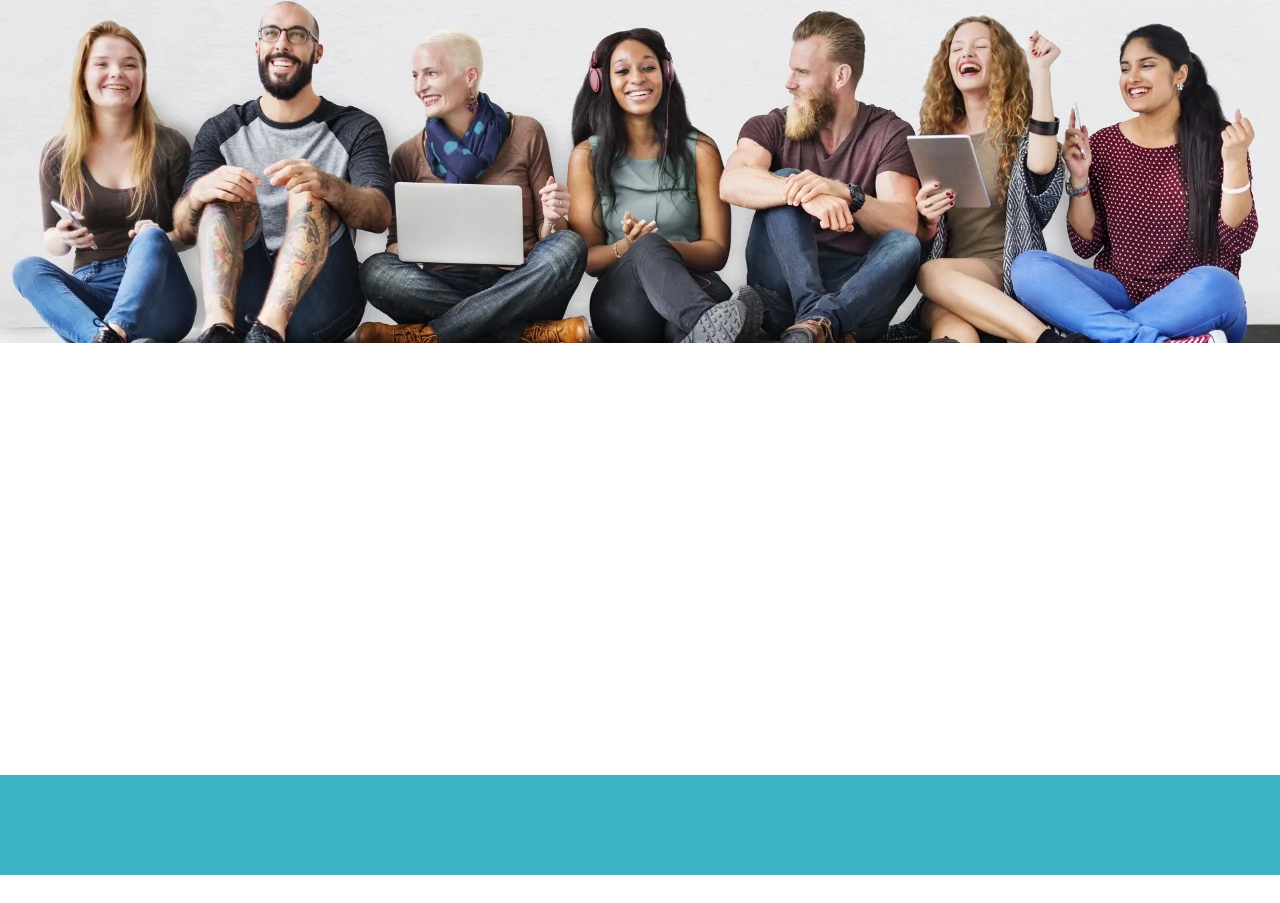
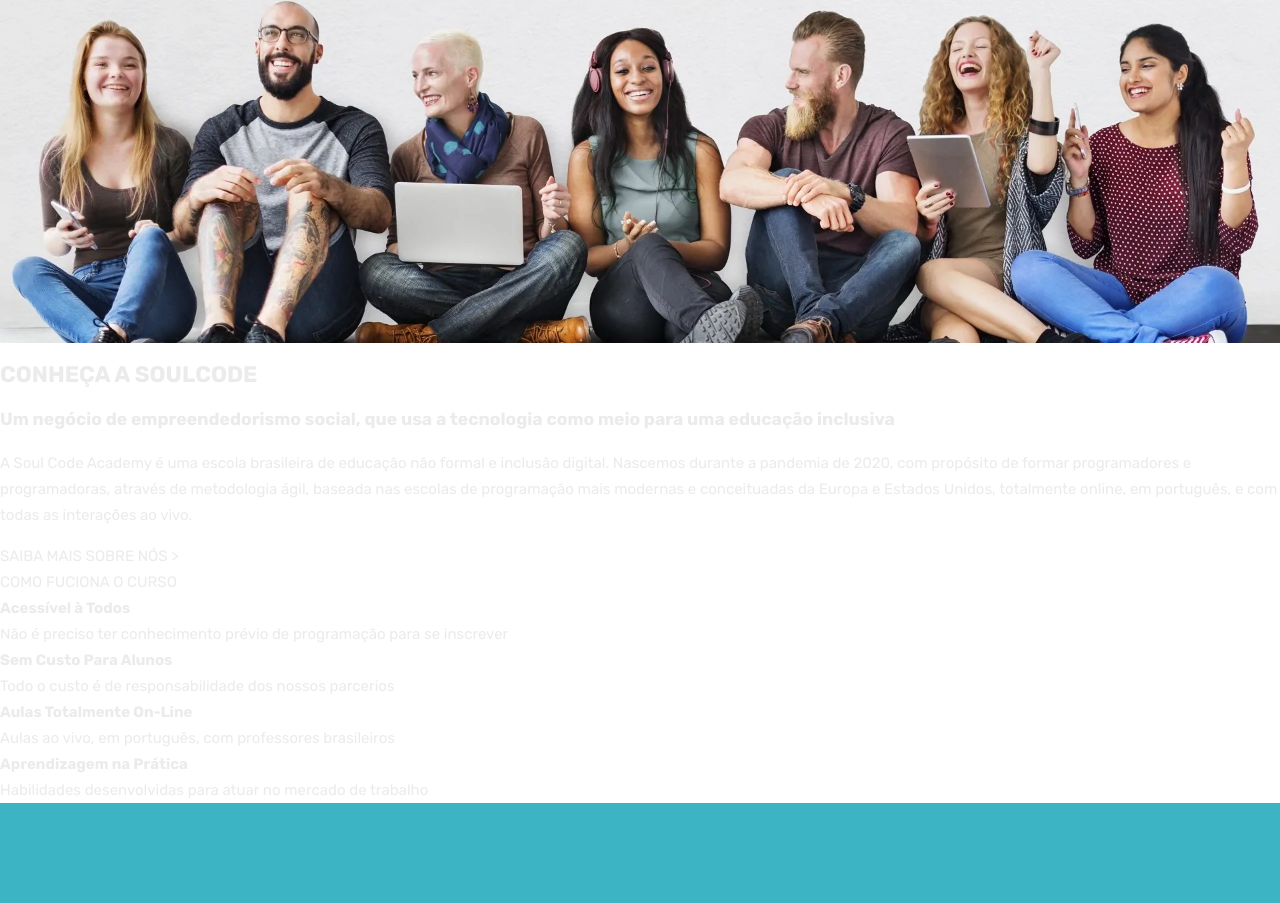
Before and after one commit to gmarcon83/D19---Copia-Site, a plain HTML site: page index.html in a window 1280 px wide. Shown: the part 512-1415 px from the top of the page. Before the commit the page ends 1387 px from the top, so only its background shows below. Drawn offline with nearby package versions, Linux system fonts and the light colour scheme.

Commit message:
Adicionado HTML do "sobre"

```diff
--- a/index.html
+++ b/index.html
@@ -60,6 +60,37 @@
                 </p>
             </div>
         </div>
+
+        <div id="sobre-fundo">
+            <div id="sobre-grid-contaier">
+
+                <div id="conheca">
+                    <h2>CONHEÇA A SOULCODE</h2>
+                    <h3>Um negócio de empreendedorismo social, que usa a tecnologia como meio para uma educação
+                        inclusiva</h3>
+                    <p>
+                        A Soul Code Academy é uma escola brasileira de educação não formal e inclusão digital. Nascemos
+                        durante a pandemia de 2020, com propósito de formar programadores e programadoras, através de
+                        metodologia ágil, baseada nas escolas de programação mais modernas e conceituadas da Europa e
+                        Estados Unidos, totalmente online, em português, e com todas as interações ao vivo.
+                    </p>
+                    <div id="botao-sobre">SAIBA MAIS SOBRE NÓS ></div>
+                </div>
+
+                <div id="como-funciona">COMO FUCIONA O CURSO</div>
+
+                <div class="card-sobre"><strong>Acessível à Todos</strong><br>
+                    Não é preciso ter conhecimento prévio de programação para se inscrever</div>
+                <div class="card-sobre"><strong>Sem Custo Para Alunos</strong><br>
+                    Todo o custo é de responsabilidade dos nossos parcerios</div>
+                <div class="card-sobre"><strong>Aulas Totalmente On-Line</strong><br>
+                    Aulas ao vivo, em português, com professores brasileiros</div>
+                <div class="card-sobre"><strong>Aprendizagem na Prática</strong><br>
+                    Habilidades desenvolvidas para atuar no mercado de trabalho </div>
+
+            </div>
+        </div>
+
     </main>
     <footer>
 
```
